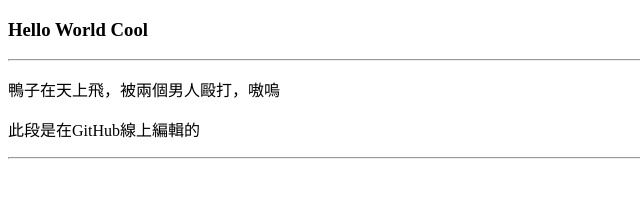
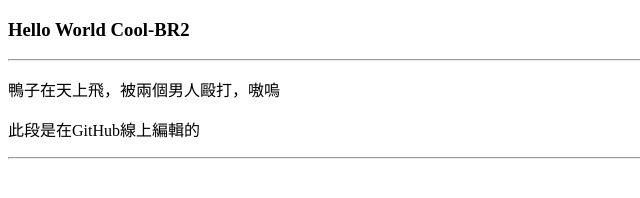
Before and after one commit to evilpiyo/hello-world-cool, a plain HTML site: page index.html in a window 1280 px wide. Shown: the full height of the page, 0-640 px from the left. Drawn offline with Linux system fonts and the light colour scheme.

Commit message:
Branch_2

```diff
--- a/index.html
+++ b/index.html
@@ -7,7 +7,7 @@
 </head>
 <body>
 
-    <h3>Hello World Cool</h3>
+    <h3>Hello World Cool-BR2</h3>
     <hr/>
     <p>鴨子在天上飛，被兩個男人毆打，嗷嗚</p>
     <p>此段是在GitHub線上編輯的</p>
```
Also changed, not shown: index2.html (added).
